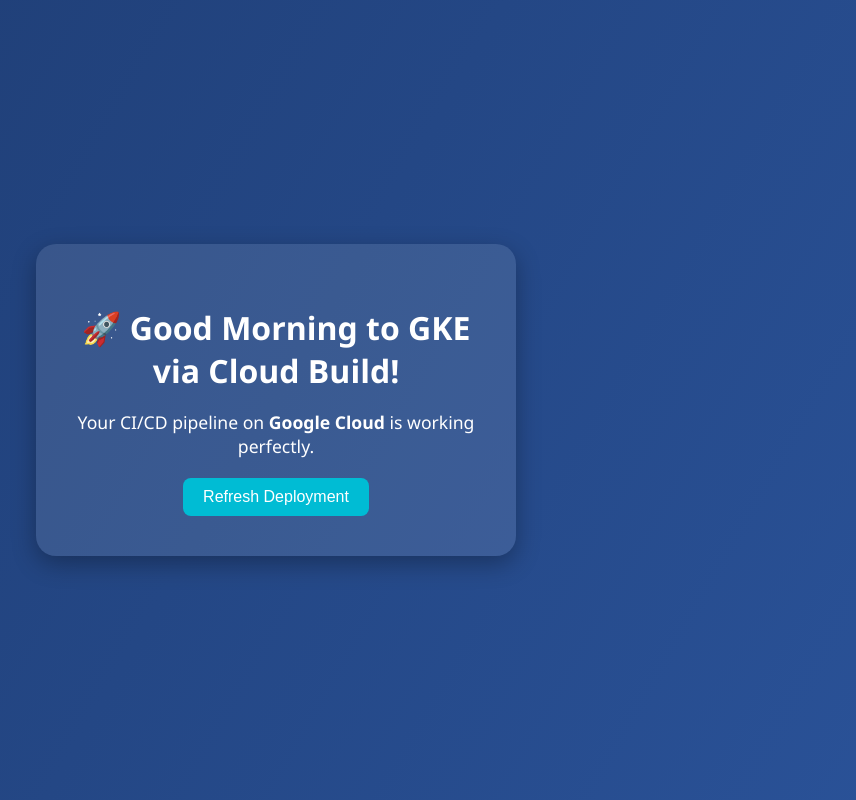
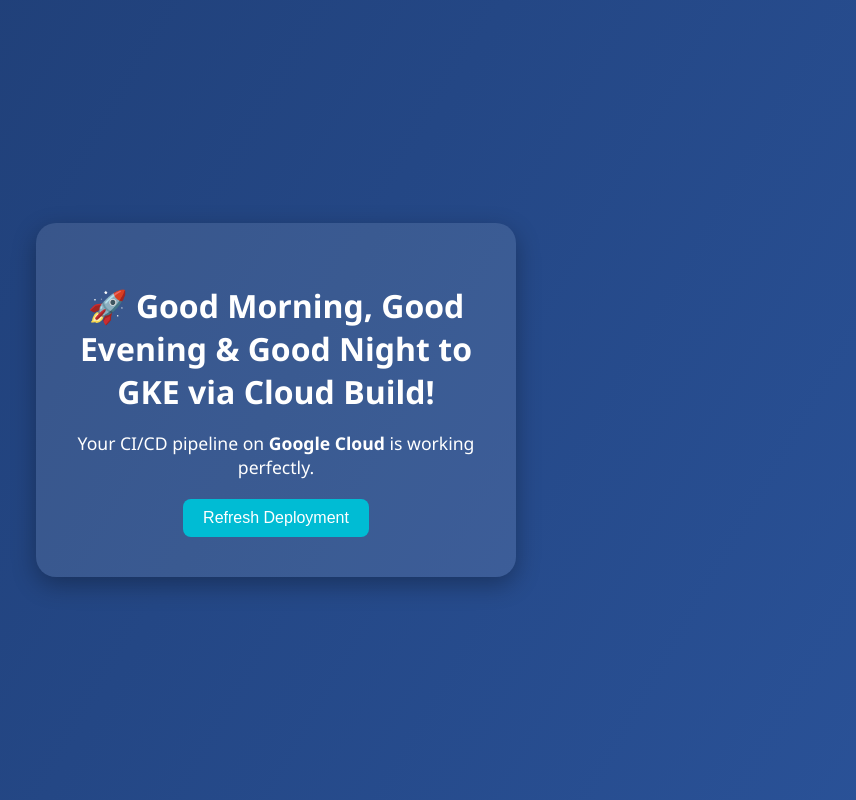
Before and after one commit to Prashantkumar477447/Node.js-Application, a website: page app/views/index.html in a window 1280 px wide. Shown: the whole page, without its empty margins (364-1220 px from the left). Drawn offline with Linux system fonts and the light colour scheme.

Commit message:
Update index.html

```diff
--- a/app/views/index.html
+++ b/app/views/index.html
@@ -8,7 +8,7 @@
 </head>
 <body>
   <div class="container">
-    <h1>🚀 Good Morning to GKE via Cloud Build!</h1>
+    <h1>🚀 Good Morning, Good Evening & Good Night to GKE via Cloud Build!</h1>
     <p>Your CI/CD pipeline on <strong>Google Cloud</strong> is working perfectly.</p>
     <button onclick="window.location.reload()">Refresh Deployment</button>
   </div>
```
